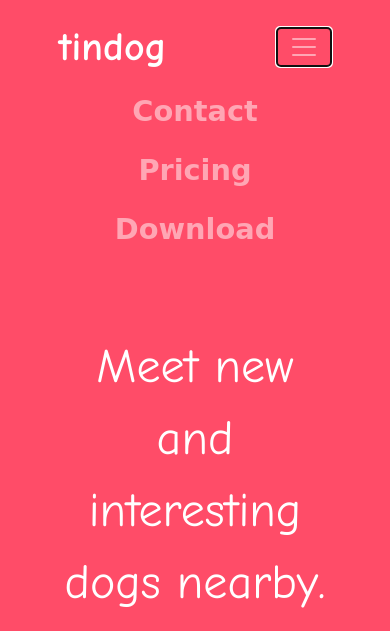
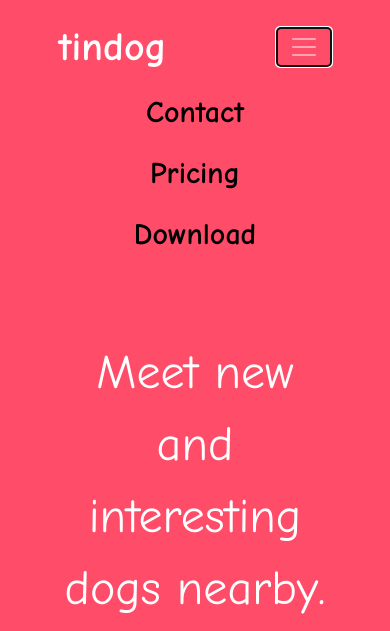
Before and after one commit to Mr-Om12/tindog, a plain HTML site: page index.html in a window 390 px wide. Both pictures are taken after a click on the button 303 px from the left and 46 px from the top of the page. Shown: the top 631 px of the page. Drawn offline with nearby package versions, Linux system fonts and the light colour scheme.

Commit message:
Update styles.css

```diff
--- a/css/styles.css
+++ b/css/styles.css
@@ -43,7 +43,6 @@ padding:0 0 4.5rem;
 }
 .nav-link{
   font-size: 1.8rem;
-  font-family: cursive;
   font-weight: bold;
 }
 .DB{
@@ -134,3 +133,12 @@ padding: 7% 15%;
   #title{
 text-align: center; }
 }
+@media(max-width:1028px) {
+
+.navbar-dark .navbar-nav .nav-link
+{
+  font-size: 30px;
+font-weight: bold;
+    color:black;
+}
+}
```
